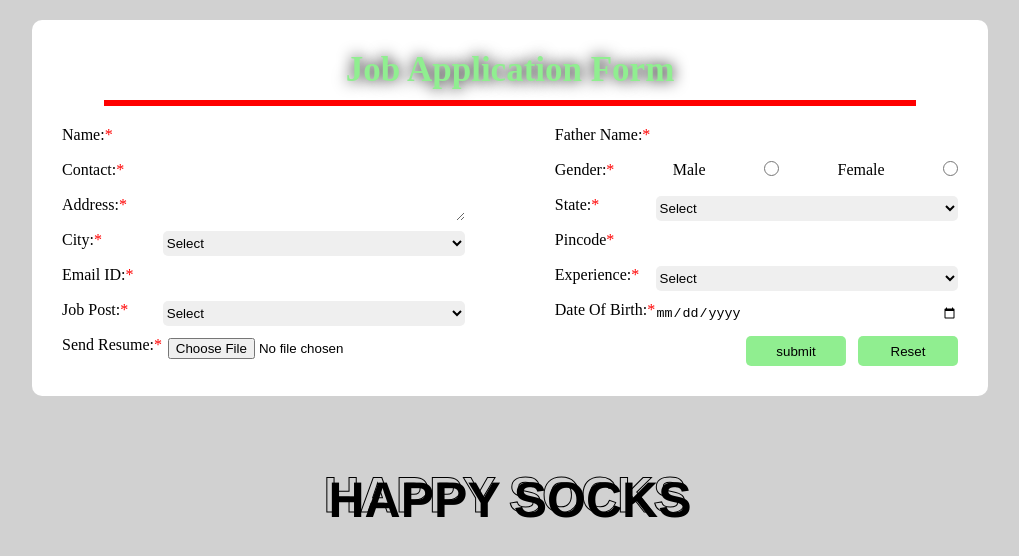
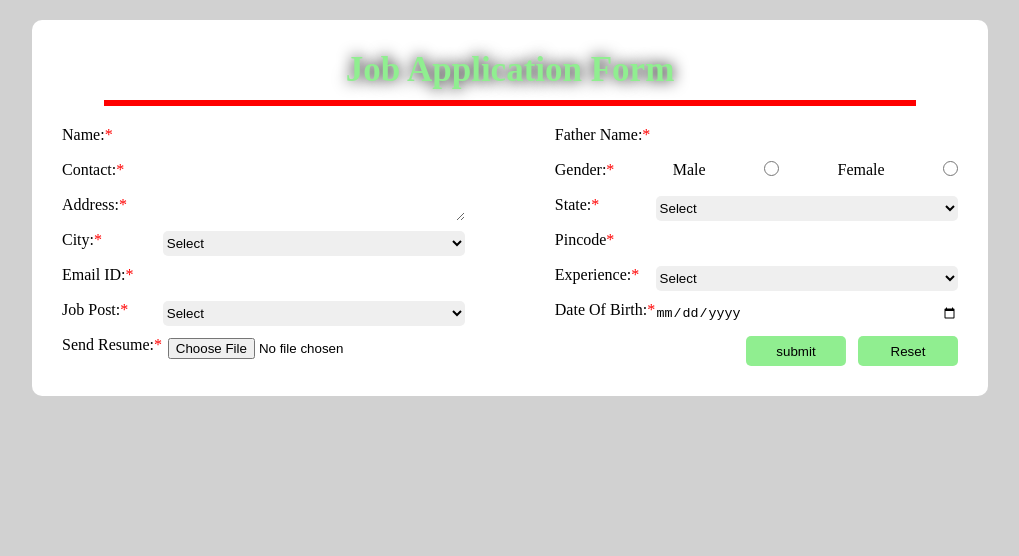
Before and after one commit to nikhilshrivastavdeveloper/job-form, a plain HTML site: page index.html in a window 1280 px wide. Shown: the whole page, without its empty margins (130-1149 px from the left). Drawn offline with Linux system fonts and the light colour scheme.

Commit message:
Update index.html

```diff
--- a/index.html
+++ b/index.html
@@ -121,9 +121,6 @@
 
 
     </div>
-
-
-    <h1 class="heading">HAPPY SOCKS</h1>
 </body>
 
 </html>
```
